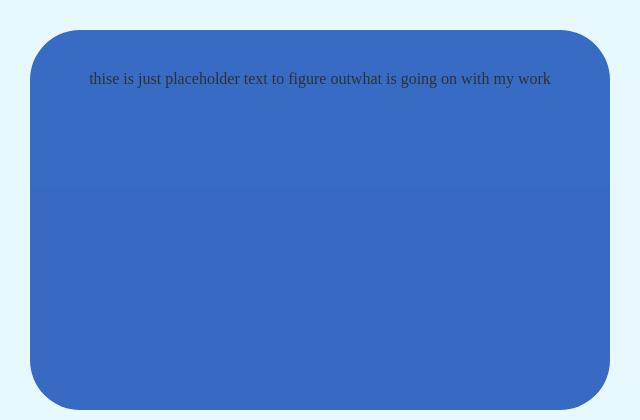
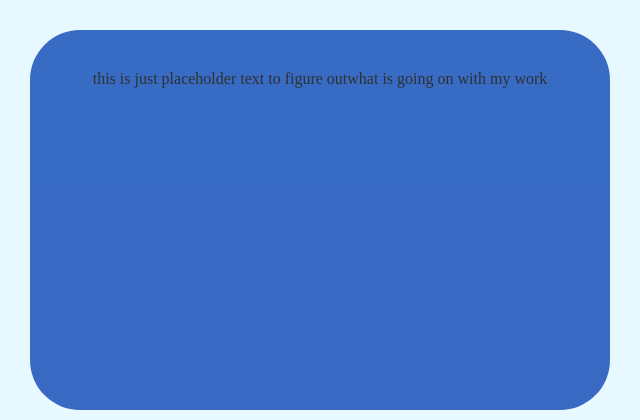
Before and after one commit to OnslowCollege/advanced-techniques-web-rja-2024-altar-philip, a website: page src/index.html in a window 1280 px wide. Shown: the part 321-741 px from the top of the page, 34-674 px from the left. Drawn offline with Linux system fonts and the light colour scheme.

Commit message:
Aug 26, 2024, 12:55 AM

```diff
--- a/src/index.html
+++ b/src/index.html
@@ -23,7 +23,7 @@
     </div>
     <button>text to speech</button>
     <div id="text-box">
-        <p2>thise is just placeholder text to figure outwhat is going on with my work</p2>
+        <p2>this is just placeholder text to figure outwhat is going on with my work</p2>
     </div>
     <hr>
     <div id="text-box">
```
